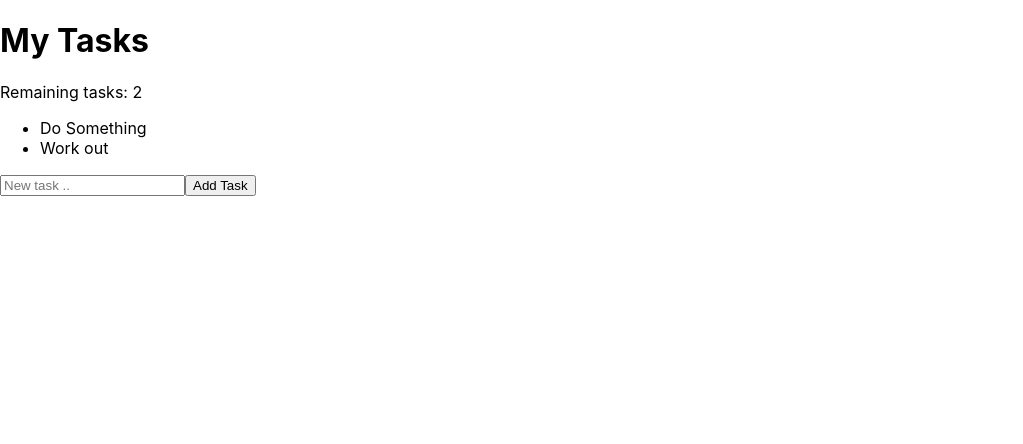
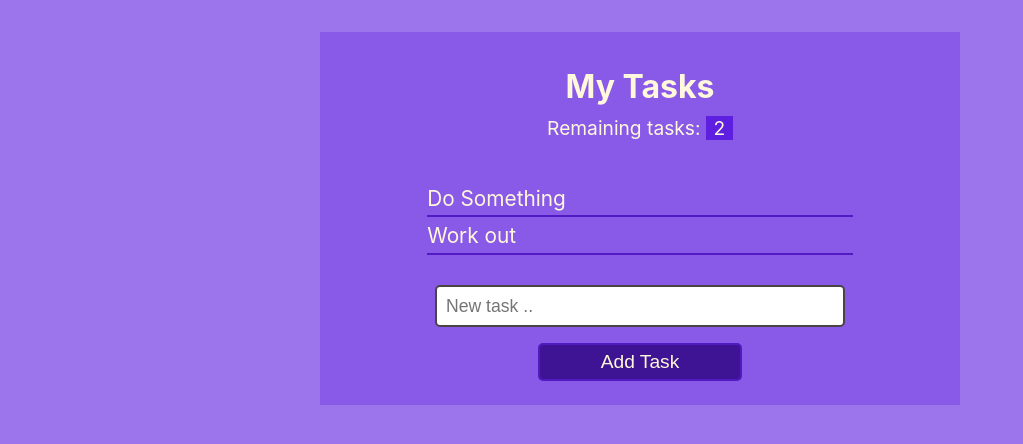
Before and after one commit to Gurveen-codes/task-keeper, a React (Create React App) app: page / in a window 1280 px wide. Shown: the top 444 px of the page, without its empty margins (0-1023 px from the left). Built offline with nearby package versions, Linux system fonts and the light colour scheme.

Commit message:
Style the application

```diff
--- a/src/App.js
+++ b/src/App.js
@@ -6,7 +6,7 @@ import TaskContextProvider from './contexts/TaskContext'
 
 const App = () => {
 	return (
-		<div className="App">
+		<div className="App ">
 			<TaskContextProvider>
 				<NavBar></NavBar>
 				<TaskList></TaskList>
--- a/src/components/NavBar.js
+++ b/src/components/NavBar.js
@@ -7,7 +7,9 @@ const NavBar = () => {
 	return (
 		<div className="navbar">
 			<h1 className="nav-title">My Tasks</h1>
-			<p className="nav-desc">Remaining tasks: {tasks.length}</p>
+			<p className="nav-desc">
+				Remaining tasks: <span className="task-length">{tasks.length}</span>
+			</p>
 		</div>
 	)
 }
--- a/src/components/TaskItem.js
+++ b/src/components/TaskItem.js
@@ -5,7 +5,7 @@ const TaskItem = ({ task }) => {
 	const { removeTask } = useContext(TaskContext)
 
 	return (
-		<li className="task-item" key={task.id} onClick={() => removeTask(task.id)}>
+		<li className="task-item" onClick={() => removeTask(task.id)}>
 			{task.title}
 		</li>
 	)
--- a/src/components/TaskList.js
+++ b/src/components/TaskList.js
@@ -9,7 +9,7 @@ const TaskList = () => {
 		<div className="task-list">
 			<ul>
 				{tasks.map((task) => (
-					<TaskItem task={task}></TaskItem>
+					<TaskItem key={task.id} task={task}></TaskItem>
 				))}
 			</ul>
 		</div>
--- a/src/index.css
+++ b/src/index.css
@@ -1,8 +1,111 @@
+*,
+*::after,
+*::before {
+	box-sizing: border-box;
+}
 body {
 	margin: 0;
+	padding: 0;
 	font-family: -apple-system, BlinkMacSystemFont, 'Segoe UI', 'Roboto', 'Oxygen',
 		'Ubuntu', 'Cantarell', 'Fira Sans', 'Droid Sans', 'Helvetica Neue',
 		sans-serif;
 	-webkit-font-smoothing: antialiased;
 	-moz-osx-font-smoothing: grayscale;
+	/* background-color: blueviolet; */
 }
+
+.App {
+	--bg-primary: hsl(260, 76%, 63%);
+	--bg-secondary: hsl(260, 76%, 69%);
+	--font-color: cornsilk;
+	--dark-1: hsl(260, 76%, 50%);
+	--dark-2: hsl(260, 76%, 43%);
+	--dark-3: hsl(260, 76%, 33%);
+}
+
+.App.dark {
+	--bg-primary: hsl(320, 20%, 3%);
+	--bg-secondary: hsl(320, 20%, 13%);
+	--font-color: cornsilk;
+	--dark-1: hsl(320, 20%, 10%);
+	--dark-2: hsl(320, 20%, 7%);
+	--dark-3: hsl(320, 20%, 5%);
+}
+
+.App {
+	width: clamp(300px, 50%, 700px);
+	margin: 2em auto;
+	text-align: center;
+	padding: 0.2rem 0 0.5rem 0;
+	background-color: var(--bg-primary);
+	color: var(--font-color);
+	box-shadow: 0 0 0 100vw var(--bg-secondary);
+}
+
+.navbar {
+	margin: 2em 0;
+}
+.nav-title {
+	margin: 0;
+}
+
+.nav-desc {
+	margin: 0;
+	margin-top: 0.5em;
+	font-size: 1.2rem;
+}
+
+.navbar .task-length {
+	background-color: var(--dark-1);
+	padding: 0 0.4em;
+}
+
+.task-list > ul {
+	padding: 0.5em 1em;
+	list-style: none;
+	text-align: left;
+}
+
+.task-item {
+	width: 70%;
+	min-width: 250px;
+	margin: 0.3em auto;
+	font-size: 1.3rem;
+	border-bottom: 2px solid var(--dark-2);
+	padding-bottom: 0.2em;
+	cursor: pointer;
+}
+
+.task-form > form {
+	display: flex;
+	flex-direction: column;
+	width: 80%;
+	min-width: 270px;
+	margin: 0 auto;
+}
+
+input[type='text'] {
+	width: 80%;
+	margin: 0 auto;
+	padding: 0.5em;
+	font-size: 1.1rem;
+	border-radius: 5px;
+	border: 2px solid #4b4444;
+}
+
+input[type='text']:focus-within {
+	outline: none;
+}
+
+input[type='submit'] {
+	display: inline-block;
+	width: 40%;
+	margin: 1rem auto;
+	font-size: 1.2rem;
+	padding: 0.3em 0.4em;
+	border-radius: 5px;
+	cursor: pointer;
+	border: 2px solid var(--dark-2);
+	background-color: var(--dark-3);
+	color: var(--font-color);
+}
```
